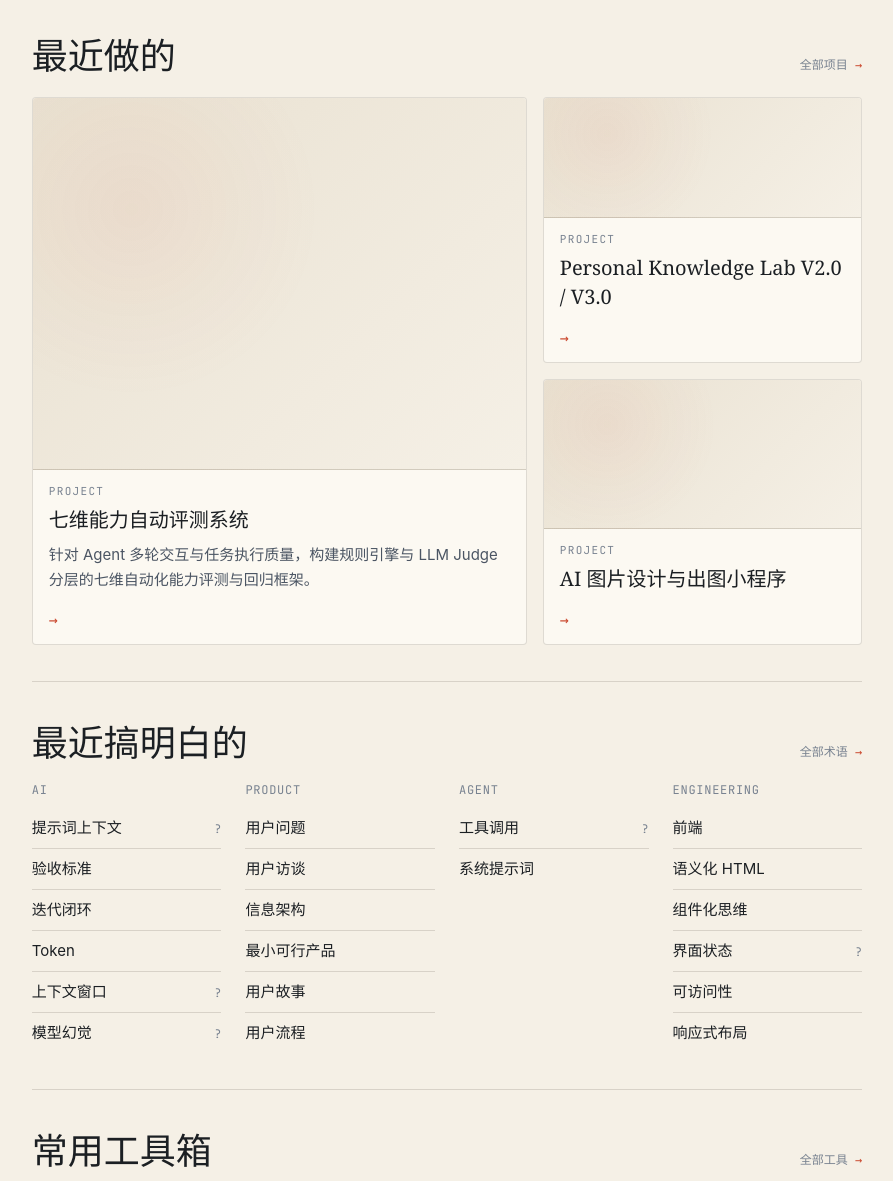
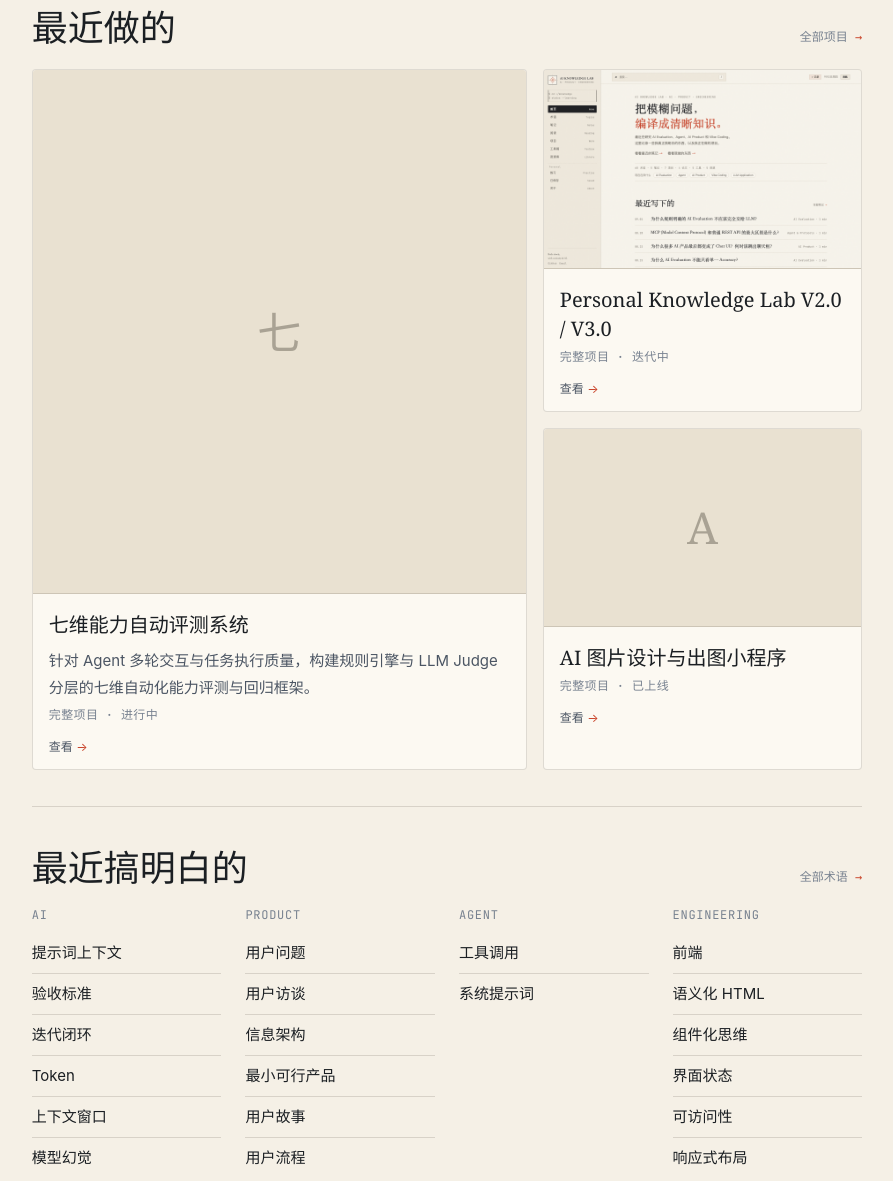
Before and after one commit to Yiyang0659/vibe-hub, a website with bundled scripts: page index.html in a window 1280 px wide. Shown: the part 1028-2209 px from the top of the page, without its empty margins (322-1215 px from the left). Built offline with nearby package versions, Linux system fonts and the light colour scheme.

Commit message:
feat(v5-home): real project screenshot, refined typography, quieter topic index

```diff
--- a/js/lab-data.js
+++ b/js/lab-data.js
@@ -264,6 +264,7 @@ export const workItems = [
     english: 'Personal Knowledge Lab & AI Content Engine',
     status: 'IN PROGRESS',
     statusLabel: '迭代中',
+    screenshot: './assets/work/personal-knowledge-lab.png',
     role: '全栈架构 / 内容引擎算法 / 交互设计 / 知识体系梳理',
     time: '2026.08',
     domain: 'Knowledge Engineering & Tooling',
--- a/js/views/home.js
+++ b/js/views/home.js
@@ -84,9 +84,24 @@ function noteDirectory(notes) {
 }
 
 /* ========== 4. 非对称作品展示 ========== */
+function workMedia(w, featured) {
+  if (w.screenshot) {
+    return `<div class="h-work-media"><img src="${esc(w.screenshot)}" alt="${esc(w.title)} 项目截图" loading="lazy"></div>`;
+  }
+  return `<div class="h-work-media h-work-media--cover"><span>${esc((w.title || '?').slice(0, 1))}</span></div>`;
+}
+
 function workGallery(work) {
   if (!work.length) return '';
   const [featured, ...rest] = work;
+  const cardInner = (w, featured = false) => `
+    ${workMedia(w, featured)}
+    <div class="h-work-body">
+      <h3>${esc(w.title)}</h3>
+      ${featured ? `<p>${esc(w.summary || w.problem || '')}</p>` : ''}
+      <span class="h-work-meta">${esc(w.kindLabel || w.kind || '项目')} · ${esc(w.statusLabel || w.status || '')}</span>
+      <span class="h-work-view">查看 <span aria-hidden="true">→</span></span>
+    </div>`;
   return `
     <section class="h-section">
       <div class="h-section-head">
@@ -94,24 +109,8 @@ function workGallery(work) {
         <a href="#/work">全部项目 <span aria-hidden="true">→</span></a>
       </div>
       <div class="h-work-grid">
-        <a class="h-work-card h-work-card--featured" href="#/work/${esc(featured.id)}">
-          <div class="h-work-thumb"></div>
-          <div class="h-work-body">
-            <span class="h-work-label">${esc(featured.kind || 'PROJECT')}</span>
-            <h3>${esc(featured.title)}</h3>
-            <p>${esc(featured.summary || featured.problem || '')}</p>
-            <span class="h-work-arrow">→</span>
-          </div>
-        </a>
-        ${rest.slice(0, 2).map((w) => `
-          <a class="h-work-card" href="#/work/${esc(w.id)}">
-            <div class="h-work-thumb"></div>
-            <div class="h-work-body">
-              <span class="h-work-label">${esc(w.kind || 'PROJECT')}</span>
-              <h3>${esc(w.title)}</h3>
-              <span class="h-work-arrow">→</span>
-            </div>
-          </a>`).join('')}
+        <a class="h-work-card h-work-card--featured" href="#/work/${esc(featured.id)}">${cardInner(featured, true)}</a>
+        ${rest.slice(0, 2).map((w) => `<a class="h-work-card" href="#/work/${esc(w.id)}">${cardInner(w)}</a>`).join('')}
       </div>
     </section>`;
 }
@@ -136,10 +135,7 @@ function topicIndex(lessons) {
           <ul>
             ${items.slice(0, 6).map((l) => `
               <li>
-                <a href="#/topics/${esc(l.id)}">
-                  <span>${esc(l.title)}</span>
-                  <span class="h-topic-count">${l.entryQuestion ? '?' : ''}</span>
-                </a>
+                <a href="#/topics/${esc(l.id)}"><span>${esc(l.title)}</span></a>
               </li>`).join('')}
           </ul>
         </div>`;
--- a/styles/tokens.css
+++ b/styles/tokens.css
@@ -107,7 +107,7 @@
   --mono: "JetBrains Mono", "SFMono-Regular", Consolas, Menlo, monospace;
 
   /* 字号：编辑部克制尺度 */
-  --fs-hero: clamp(34px, 4.6vw, 52px);   /* 首页主标题（宋体） */
+  --fs-hero: clamp(28px, 3.4vw, 40px);   /* 首页主标题（宋体，作者主页比例） */
   --fs-display: clamp(26px, 3.2vw, 36px); /* 区块标题 */
   --fs-h1: 26px;                          /* 页面标题 */
   --fs-h2: 20px;                          /* 列表项标题 / 小标题 */
@@ -119,7 +119,7 @@
   --lh-hero: 1.28;
   --lh-display: 1.4;
   --lh-heading: 1.45;
-  --lh-body: 1.85;
+  --lh-body: 1.95;
 
   --track-eyebrow: 0.12em;
 }
@@ -141,7 +141,7 @@
   --measure-page: 920px;      /* 主内容最大宽 */
   --toc-width: 200px;
   --header-h: 56px;
-  --sidebar-width: 220px;
+  --sidebar-width: 204px;
 }
 
 /* --------------------------------------------------------------------------
--- a/styles/views/home.css
+++ b/styles/views/home.css
@@ -218,17 +218,36 @@
   grid-row: span 2;
 }
 
-.h-work-thumb {
-  height: 100%;
-  min-height: 120px;
-  background:
-    radial-gradient(circle at 20% 30%, rgba(201, 75, 50, 0.06), transparent 40%),
-    linear-gradient(135deg, var(--paper-deep), var(--paper));
+.h-work-media {
+  aspect-ratio: 16 / 10;
+  overflow: hidden;
   border-bottom: 1px solid var(--line);
+  background: var(--paper-deep);
 }
 
-.h-work-card--featured .h-work-thumb {
-  min-height: 220px;
+.h-work-media img {
+  display: block;
+  width: 100%;
+  height: 100%;
+  object-fit: cover;
+  object-position: top;
+}
+
+/* 暂无真实截图的项目：安静的字体封面，等待替换 */
+.h-work-media--cover {
+  display: grid;
+  place-items: center;
+}
+
+.h-work-media--cover span {
+  font: 500 44px / 1 var(--serif);
+  color: var(--line-strong);
+}
+
+.h-work-card--featured .h-work-media {
+  aspect-ratio: auto;
+  flex: 1;
+  min-height: 240px;
 }
 
 .h-work-body {
@@ -236,13 +255,6 @@
   display: flex;
   flex-direction: column;
   gap: var(--space-2);
-}
-
-.h-work-label {
-  font: 400 var(--fs-eyebrow) / 1 var(--mono);
-  letter-spacing: var(--track-eyebrow);
-  color: var(--ink-faint);
-  text-transform: uppercase;
 }
 
 .h-work-body h3 {
@@ -253,7 +265,7 @@
 
 .h-work-body p {
   margin: 0;
-  font: 400 var(--fs-body) / 1.7 var(--sans);
+  font: 400 var(--fs-body) / 1.8 var(--sans);
   color: var(--ink-soft);
   display: -webkit-box;
   -webkit-line-clamp: 2;
@@ -261,12 +273,22 @@
   overflow: hidden;
 }
 
-.h-work-arrow {
+.h-work-meta {
+  font: 400 var(--fs-meta) / 1 var(--mono);
+  color: var(--ink-faint);
+  letter-spacing: 0.03em;
+}
+
+.h-work-view {
   margin-top: auto;
   padding-top: var(--space-3);
-  font: 400 var(--fs-h3) / 1 var(--mono);
-  color: var(--vermilion);
+  font: 400 var(--fs-meta) / 1 var(--sans);
+  color: var(--ink-soft);
+  transition: color var(--dur-fast) var(--ease-out);
 }
+
+.h-work-card:hover .h-work-view { color: var(--vermilion); }
+.h-work-view span { color: var(--vermilion); }
 
 /* ---- 主题索引 ---- */
 .h-topic-grid {
@@ -294,9 +316,7 @@
 }
 
 .h-topic-col a {
-  display: flex;
-  justify-content: space-between;
-  align-items: baseline;
+  display: block;
   padding: var(--space-2) 0;
   color: var(--ink);
   font: 400 var(--fs-body) / 1.6 var(--sans);
@@ -308,10 +328,7 @@
   color: var(--vermilion);
 }
 
-.h-topic-count {
-  font: 400 var(--fs-meta) / 1 var(--mono);
-  color: var(--ink-faint);
-}
+
 
 /* ---- 工具箱 ---- */
 .h-tool-list {
```
Also changed, not shown: assets/work/personal-knowledge-lab.png (added).
